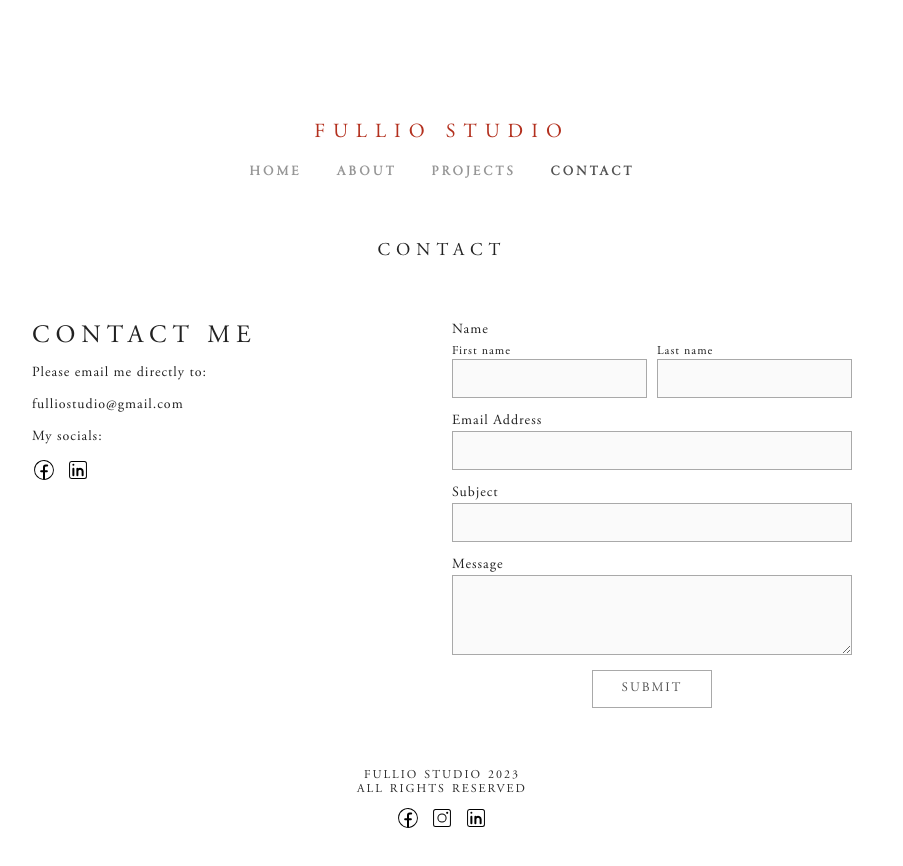
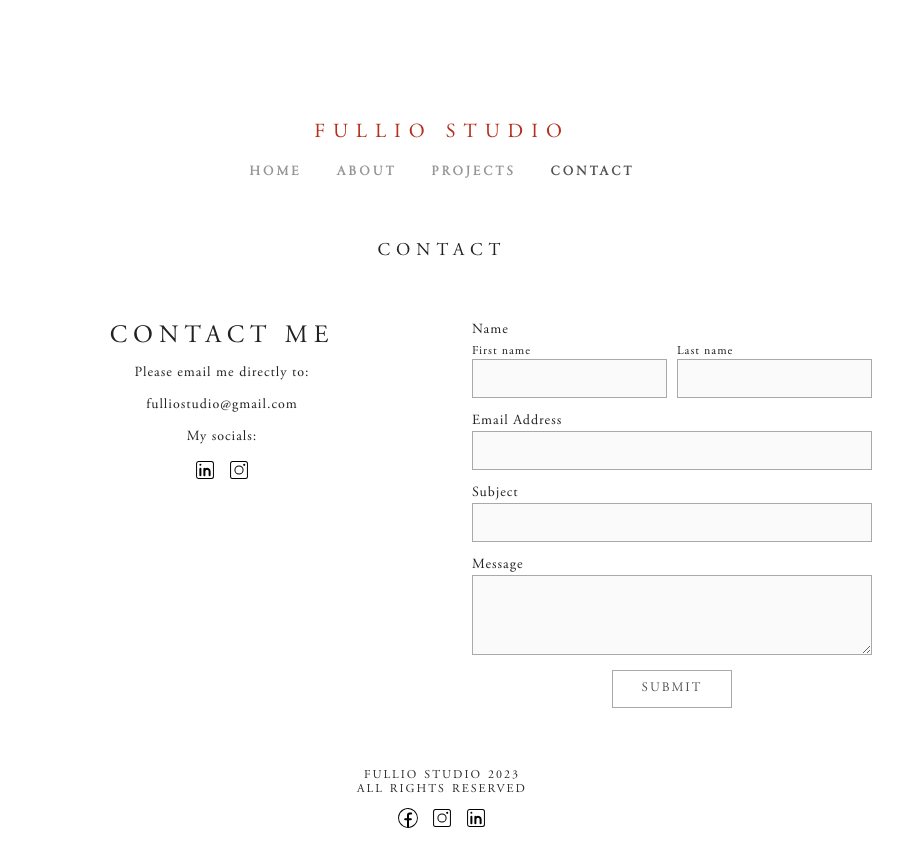
Before and after one commit to LucaCuello/FullioStudioPortfolio, a React (Vite) app: page /contact in a window 1280 px wide. Shown: the top 866 px of the page, without its empty margins (198-1101 px from the left). Built offline with nearby package versions, Linux system fonts and the light colour scheme.

Commit message:
Changed styles based on client review Created global directory for global css files

```diff
--- a/src/main.css
+++ b/src/global/main.css
@@ -1,5 +1,5 @@
-@import url(./fonts/AdobeGaramondPro/AdobeGaramondPro.css);
-@import url(./fonts/GaramondPremierProDisplay/GaramondPremiereProDisplay.css);
+@import url(../fonts/AdobeGaramondPro/AdobeGaramondPro.css);
+@import url(../fonts/GaramondPremierProDisplay/GaramondPremiereProDisplay.css);
 
 *,
 *::before,
--- a/src/main.tsx
+++ b/src/main.tsx
@@ -3,7 +3,7 @@ import ReactDOM from "react-dom/client";
 import { BrowserRouter } from "react-router-dom";
 import { App } from "./App";
 
-import "./main.css";
+import "./global/main.css";
 
 ReactDOM.createRoot(document.getElementById("root") as HTMLElement).render(
   <React.StrictMode>
--- a/src/routes/Contact/Contact.css
+++ b/src/routes/Contact/Contact.css
@@ -1,5 +1,6 @@
 .contact-form {
   display: flex;
+  gap: 40px;
 }
 
 .contact-title {
@@ -11,3 +12,14 @@
 .contact-social {
   padding-top: 5px;
 }
+
+.contact-body {
+  display: flex;
+  flex-direction: column;
+  align-items: flex-start;
+  align-items: center;
+}
+
+.contact-body .text {
+  text-align: center;
+}
--- a/src/routes/Contact/Contact.tsx
+++ b/src/routes/Contact/Contact.tsx
@@ -1,5 +1,5 @@
 import { motion } from "framer-motion";
-import { CiFacebook, CiLinkedin } from "react-icons/ci";
+import { CiInstagram, CiLinkedin } from "react-icons/ci";
 import { ContactForm } from "../../components/ContactForm/ContactForm";
 import "./Contact.css";
 
@@ -19,11 +19,11 @@ export const Contact = () => {
           <p className="text">fulliostudio@gmail.com</p>
           <p className="text">My socials:</p>
           <div className="contact-social social-links">
-            <a href="https://www.facebook.com/paula.fullio" target="_blank">
-              <CiFacebook />
-            </a>
             <a href="https://www.linkedin.com/in/paula-fullio/" target="_blank">
               <CiLinkedin />
+            </a>
+            <a href="https://www.instagram.com/paufullio/" target="_blank">
+              <CiInstagram />
             </a>
           </div>
         </div>
```
